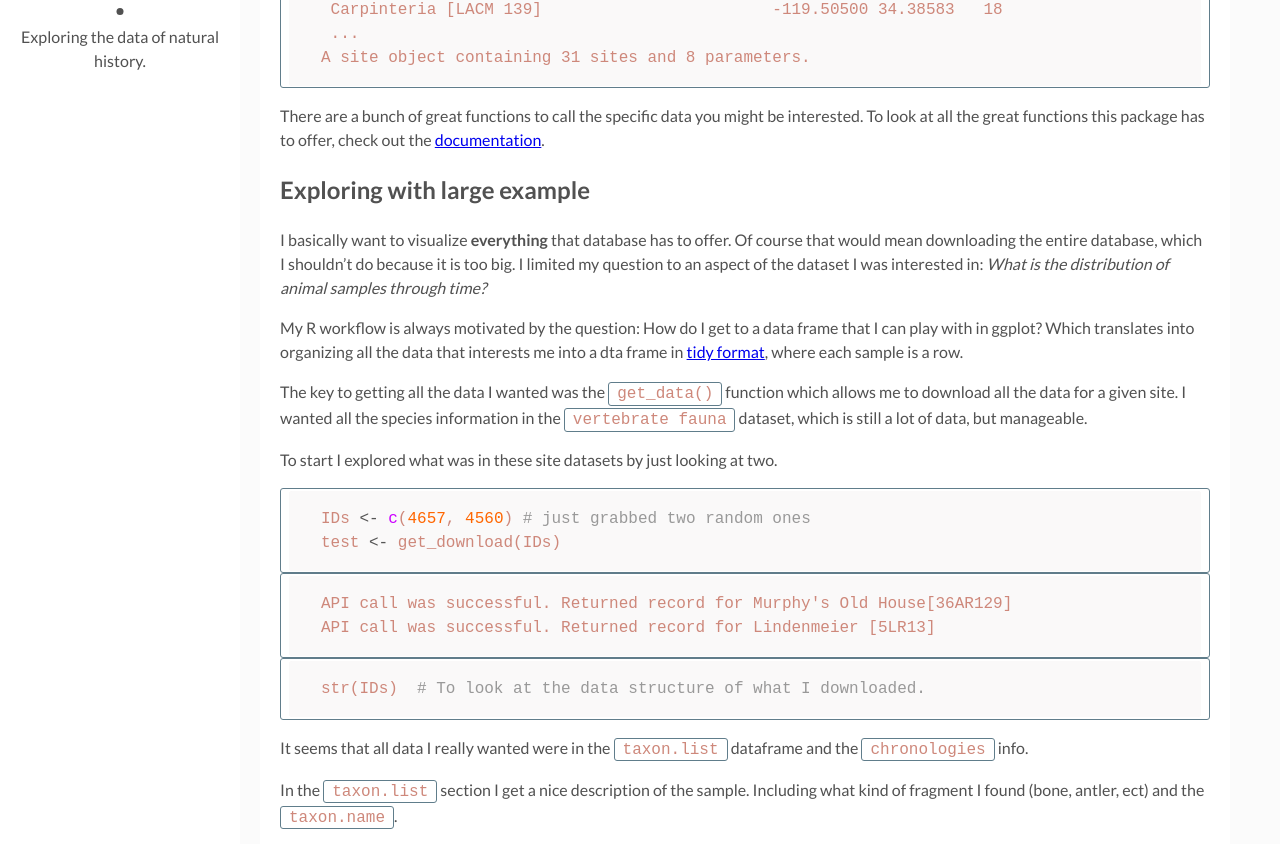
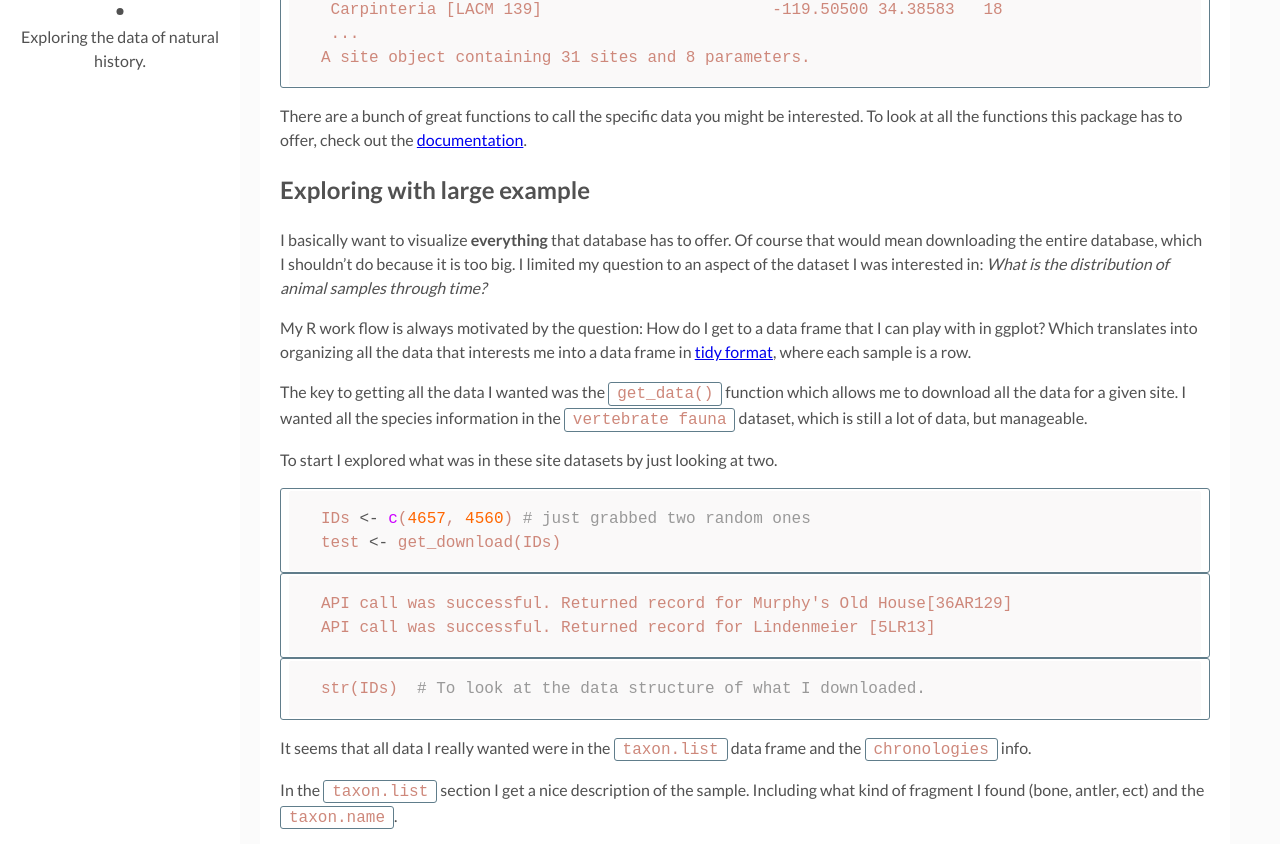
Before and after one commit to cabinetofcuriosity/cabinetofcuriosity_site, a Jekyll site: the page built from _posts/2018-03-21-retrieving-summary-neotoma.md, in a window 1280 px wide and 1400 px high, scrolled down 2338 px. Shown: the part 154-998 px from the top of the window. Built offline with Jekyll 4.4.1, drawn with Linux system fonts in a browser that asks for light colours.

Commit message:
yet more pesky typos

````diff
--- a/_posts/2018-03-21-retrieving-summary-neotoma.md
+++ b/_posts/2018-03-21-retrieving-summary-neotoma.md
@@ -85,13 +85,13 @@ get_site(smilodon)
 A site object containing 31 sites and 8 parameters.
 ```
 
-There are a bunch of great functions to call the specific data you might be interested.  To look at all the great functions this package has to offer, check out the [documentation](https://cran.r-project.org/web/packages/neotoma/neotoma.pdf).
+There are a bunch of great functions to call the specific data you might be interested.  To look at all the functions this package has to offer, check out the [documentation](https://cran.r-project.org/web/packages/neotoma/neotoma.pdf).
 
 ## Exploring with large example
 
 I basically want to visualize **everything** that database has to offer. Of course that would mean downloading the entire database, which I shouldn't do because it is too big. I limited my question to an aspect of the dataset I was interested in: _What is the distribution of animal samples through time?_
 
-My R workflow is always motivated by the question: How do I get to a data frame that I can play with in ggplot? Which translates into organizing all the data that interests me into a dta frame in [tidy format](https://vita.had.co.nz/papers/tidy-data.pdf), where each sample is a row.
+My R work flow is always motivated by the question: How do I get to a data frame that I can play with in ggplot? Which translates into organizing all the data that interests me into a data frame in [tidy format](https://vita.had.co.nz/papers/tidy-data.pdf), where each sample is a row.
 
 The key to getting all the data I wanted was the `get_data()` function which allows me to download all the data for a given site. I wanted all the species information in the `vertebrate fauna` dataset, which is still a lot of data, but manageable.
 
@@ -111,7 +111,7 @@ API call was successful. Returned record for Lindenmeier [5LR13]
 str(IDs)  # To look at the data structure of what I downloaded.
 ```
 
-It seems that all data I really wanted were in the `taxon.list` dataframe and the `chronologies` info.
+It seems that all data I really wanted were in the `taxon.list` data frame and the `chronologies` info.
 
 In the `taxon.list` section I get a nice description of the sample. Including what kind of fragment I found (bone, antler, ect) and the `taxon.name`.
 
````
